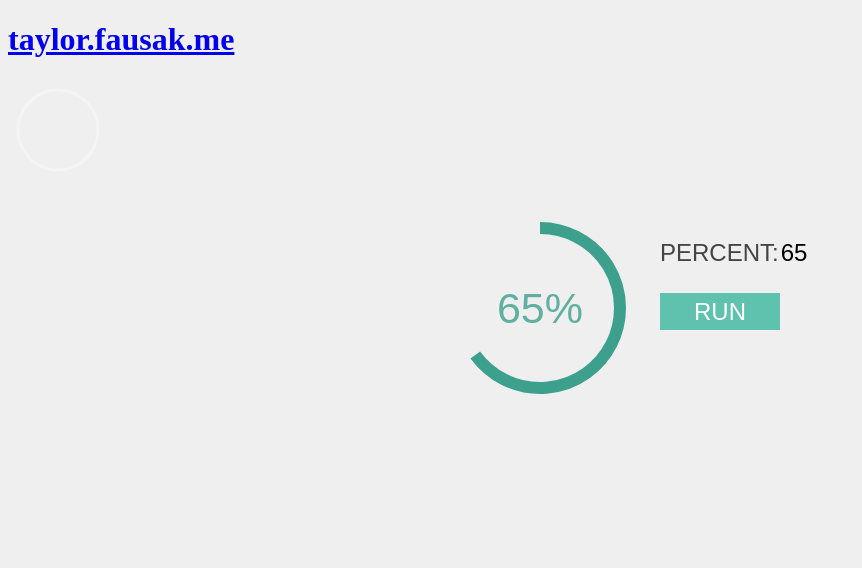
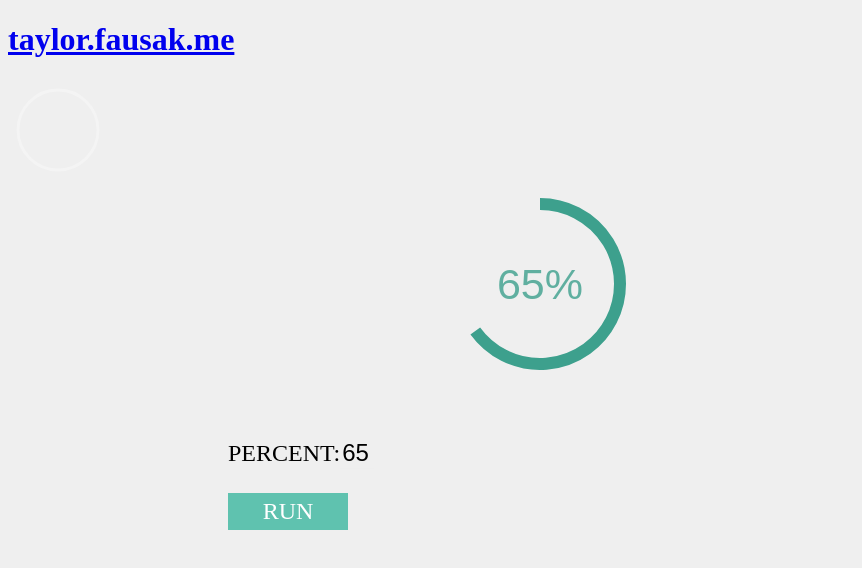
Before and after one commit to Corey-Maler/corey-maler.github.io, a plain HTML site: page webapp/index.html in a window 1280 px wide. Shown: the whole page, without its empty margins (0-862 px from the left). Drawn offline with Linux system fonts and the light colour scheme.

Commit message:
some fix

```diff
--- a/webapp/index.html
+++ b/webapp/index.html
@@ -156,6 +156,8 @@
 <div class="container">
   <div id="percent"></div>
   <svg id="svg"></svg>
+</div>
+<div>
   <p><label for="perc-input">Percent:</label><input maxlength="2" type="text" id="input" value="65"/></p>
   <a class="btn" id="run">Run</a>
 </div>
--- a/webapp/script.js
+++ b/webapp/script.js
@@ -15,13 +15,14 @@ input.onkeyup = function(evt) {
     }
 };
 
+var oldVal = 0;
 runBtn.onclick = function() {
   run(input.value/100);
 };
 
 function run(percent) {
     var endpoint = percent*360;
-    Snap.animate(0, endpoint,   function (val) {
+    Snap.animate(oldVal, endpoint,   function (val) {
         arc.remove();
 
         var d = val,
@@ -41,6 +42,7 @@ function run(percent) {
         percDiv.innerHTML =    Math.round(val/360*100) +'%';
 
     }, 2000, mina.easeinout);
+    oldVal = endpoint;
 }
 
 run(input.value/100);
```
